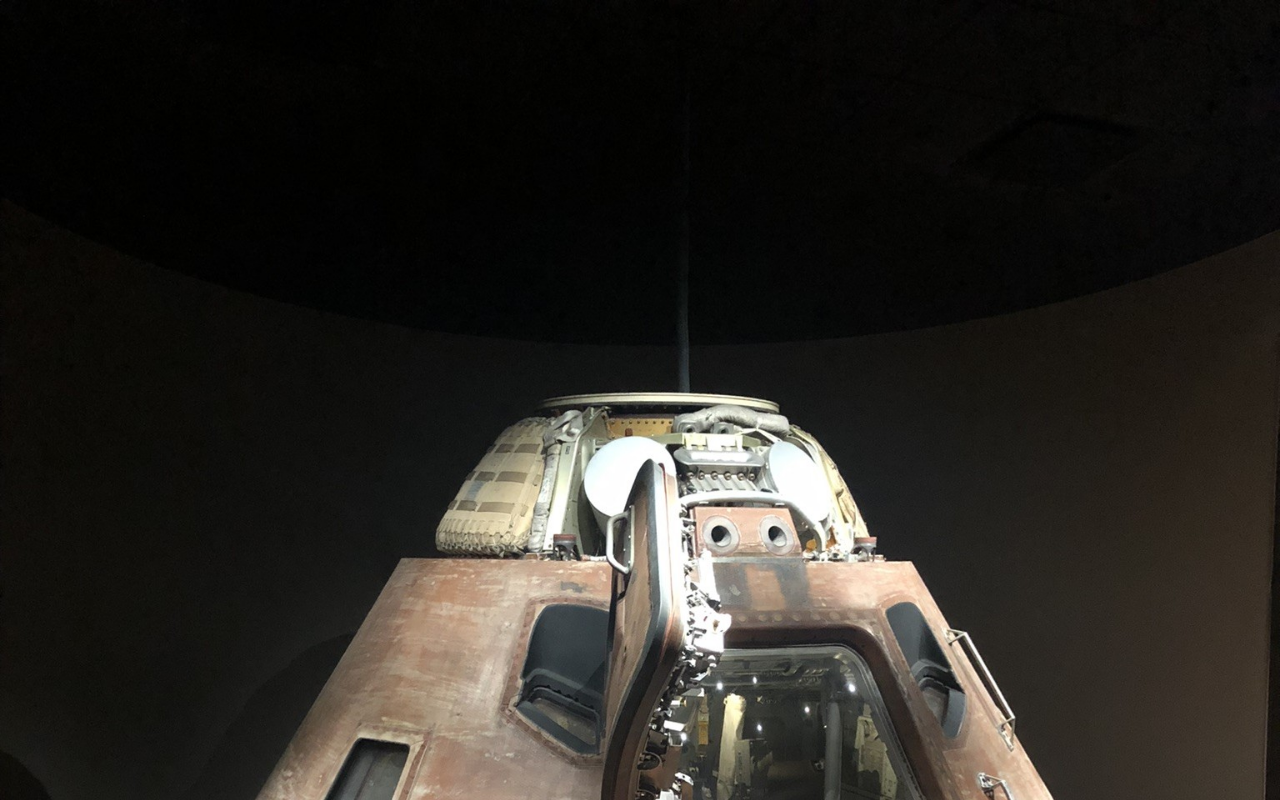
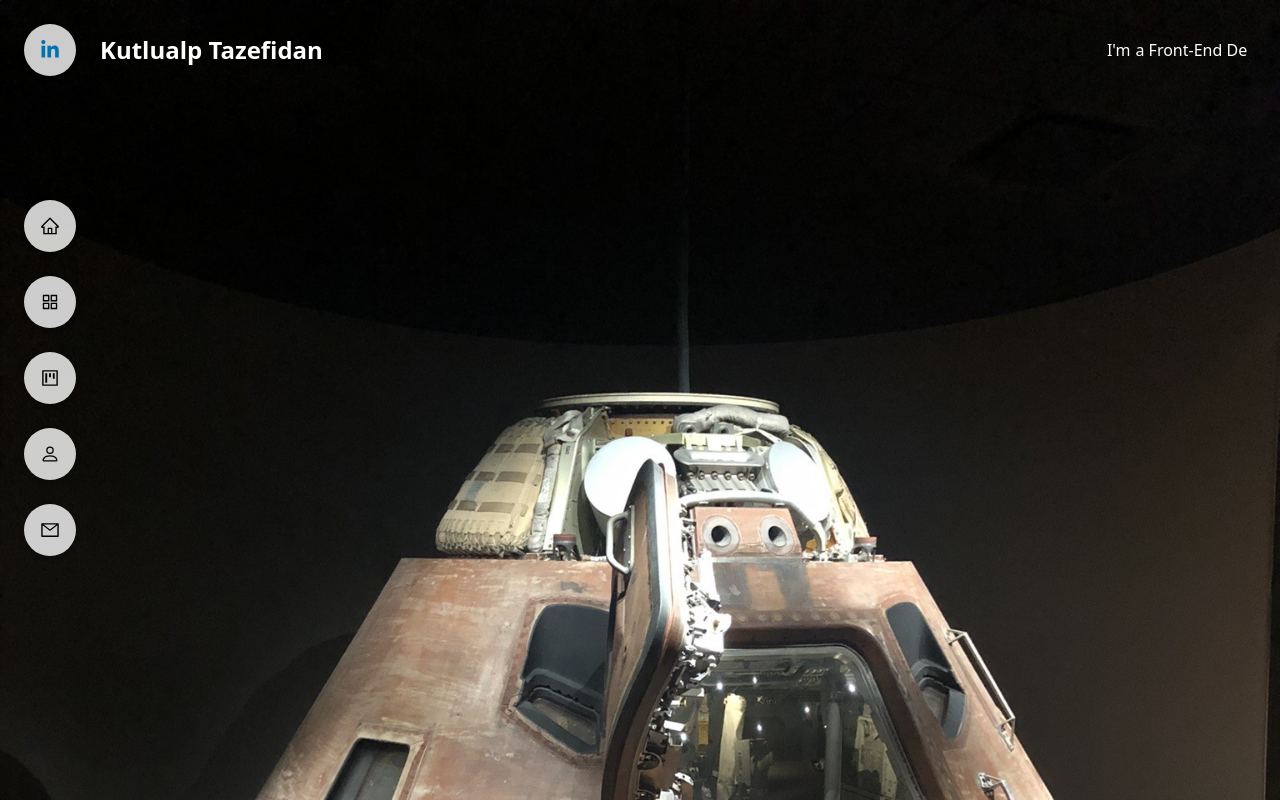
Before and after one commit to KutlualpTazefidan/portfolio-react-vite-tailwind-typescript, a React (Vite) app: page / in a window 1280 px wide. Shown: the top 800 px of the page. Built offline with nearby package versions, Linux system fonts and the light colour scheme.

Commit message:
Remove Tailwind from Top and Sidebar

```diff
--- /dev/null
+++ b/src/components/Background.module.css
@@ -0,0 +1,17 @@
+.backgroundImage {
+    position:fixed;
+    width: 100%;
+    height: 100%;
+    object-fit: cover;
+    object-position: top;
+    overflow-y: scroll;
+    z-index:-1;
+    top:0;
+    left:0;
+  }
+
+.backgroundContainer {
+    width:100%;
+    /* height:100vh; */
+    overflow-y: scroll;
+}
--- a/src/components/Background.tsx
+++ b/src/components/Background.tsx
@@ -1,9 +1,16 @@
 import React from 'react'
+import styles from './Background.module.css';
 
 const Background = () => {
   return (
-    <img className='fixed w-full h-screen object-cover object-top' src="/images/apollo14capsule.jpg" alt="Apollo 14 Capsule - Captured during a trip in Orlando" />
-  )
+    <div className={styles.backgroundContainer}>
+      <img
+        className={styles.backgroundImage} // Use the CSS Module class
+        src="/images/apollo14capsule.jpg"
+        alt="Apollo 14 Capsule - Captured during a trip in Orlando"
+      />
+    </div>
+        )
 }
 
 export default Background
--- /dev/null
+++ b/src/components/SideNavbar.module.css
@@ -0,0 +1,81 @@
+.menuIcon {
+    display: none;
+    position: absolute;
+    top: 1.5rem;
+    right: 1.5rem;
+    z-index: 99;
+}
+
+.navbarVisibility {
+    display: block;
+    position: fixed;
+    width: 100%;
+    height: 100%;
+    background: rgba(255, 255, 255, 0.9);
+    display: flex;
+    flex-direction: column;
+    justify-content: center;
+    align-items: center;
+    z-index: 2;
+}
+
+.navLink {
+    width: 75%;
+    display: flex;
+    justify-content: center;
+    align-items: center;
+    border-radius: 50%;
+    box-shadow: 0 2px 5px rgba(0, 0, 0, 0.2);
+    margin: 2px;
+    padding: 16px;
+    cursor: pointer;
+    transition: transform 0.2s ease-in;
+}
+
+.navLink:hover {
+    transform: scale(1.1);
+  }
+
+/* Styles for the icon and text within the links */
+.linkIcon {
+    font-size: 20px;
+}
+
+.linkText {
+    margin-left: 8px;
+}
+
+/* Styles for the fixed navigation links container */
+.fixedLinksContainer {
+    display:block;
+    position: fixed;
+    left: 1.5rem;
+    top: 25%;
+    z-index: 1;
+}
+
+/* Styles for the individual links in the fixed container */
+.fixedLink {
+    display: flex;
+    flex-direction: column;
+    border-radius: 50%;
+    box-shadow: 0 2px 5px rgba(0, 0, 0, 0.2);
+    margin-bottom: 1.5rem;
+    /* margin-right: 4px; */
+    /* margin-left: 7px; */
+    padding: 16px;
+    cursor: pointer;
+    backdrop-filter: blur(10px);
+    background-color: rgba(255, 255, 255, 0.8);
+    transition: transform 0.2s ease-in;
+}
+
+.fixedLink:hover {
+    transform: scale(1.05);
+}
+
+@media (max-width: 576px) {
+    .fixedLinksContainer {
+        display: none;
+    }
+  }
--- a/src/components/SideNavbar.tsx
+++ b/src/components/SideNavbar.tsx
@@ -1,36 +1,42 @@
 import React,{useState} from 'react'
 import {AiOutlineMenu,AiOutlineHome,AiOutlineProject, AiOutlineMail,AiOutlineAppstore} from 'react-icons/ai'
 import {BsPerson} from 'react-icons/bs'
+import styles from './SideNavbar.module.css'; // Import the CSS Module
 
 export const SideNavbar = () => {
   const [navbarVisibility,setNavbarVisibility] = useState(false)
+
   const handleNavbarVisibility = () => {
     setNavbarVisibility(!navbarVisibility);
   }
   return (
     <div>
-      <AiOutlineMenu onClick={handleNavbarVisibility} className='absolute top-4 right-4 z-[99] md:hidden'/>
+      {/* <div className={`${responsive.showItem} ${styles.menuIcon}`}>
+        <div className={styles.fixedLink}>
+          <AiOutlineMenu onClick={handleNavbarVisibility}/>
+        </div>
+      </div> */}
       {
         navbarVisibility? (
-          <div className='fixed w-full h-screen bg-white/90 flex flex-col justify-center items-center z-2'>
-            <a href='#main' className='w-[75%] flex justify-center items-center rounded-full shadow-lg bg-gray-100 shadow-gray-400 m-2 p-4 cursor-pointer hover:scale-110 ease-in duration-200'>
-              <AiOutlineHome size={20} />
-              <span  className='pl-4'>Home</span>
+          <div className={styles.navbarVisibility}>
+            <a href='#main' className={styles.navLink}>
+              <AiOutlineHome size={20} className={styles.linkIcon}/>
+              <span  className={styles.linkText}>Home</span>
             </a>
-            <a href='#work' className='w-[75%] flex justify-center items-center rounded-full shadow-lg bg-gray-100 shadow-gray-400 m-2 p-4 cursor-pointer hover:scale-110 ease-in duration-200'>
-              <AiOutlineAppstore size={20} color={'white'}/>
+            <a href='#work' className={styles.navLink}>
+              <AiOutlineAppstore size={20} className={styles.linkIcon}/>
               <span  className='pl-4'>Work</span>
             </a>
-            <a href='#projects' className='w-[75%] flex justify-center items-center rounded-full shadow-lg bg-gray-100 shadow-gray-400 m-2 p-4 cursor-pointer hover:scale-110 ease-in duration-200'>
-              <AiOutlineProject size={20} />
+            <a href='#projects' className={styles.navLink}>
+              <AiOutlineProject size={20} className={styles.linkIcon} />
               <span  className='pl-4'>Projects</span>
             </a>
-            <a href='#main' className='w-[75%] flex justify-center items-center rounded-full shadow-lg bg-gray-100 shadow-gray-400 m-2 p-4 cursor-pointer hover:scale-110 ease-in duration-200'>
-              <BsPerson size={20} />
+            <a href='#main' className={styles.navLink}>
+              <BsPerson size={20} className={styles.linkIcon}/>
               <span  className='pl-4'>Resume</span>
             </a>
-            <a href='#contact' className='w-[75%] flex justify-center items-center rounded-full shadow-lg bg-gray-100 shadow-gray-400 m-2 p-4 cursor-pointer hover:scale-110 ease-in duration-200'>
-              <AiOutlineMail size={20} />
+            <a href='#contact' className={styles.navLink}>
+              <AiOutlineMail size={20} className={styles.linkIcon}/>
               <span  className='pl-4'>Contact</span>
             </a>
           </div>
@@ -38,24 +44,22 @@ export const SideNavbar = () => {
           ''
         )
       }
-        <div className='fixed left-0 md:block hidden top-[25%] z-[1]'>
-          <div className='flex flex-col'>
-            <a href='#main' className='rounded-full shadow-lg bg-black shadow-gray-400 mb-2 mr-4 ml-7 p-4 cursor-pointer backdrop-filter backdrop-blur-lg bg-opacity-80 hover:scale-105 ease in duration-200 hover:bg-opacity-100'>
-              <AiOutlineHome size={20}  color={'white'} />
+        <div className={styles.fixedLinksContainer}>
+            <a href='#main' className={styles.fixedLink}>
+              <AiOutlineHome size={20}  color={'black'} className={styles.linkIcon} />
             </a>
-            <a href='#work' className='rounded-full shadow-lg bg-black shadow-gray-400 mb-2 mr-4 ml-7 p-4 cursor-pointer backdrop-filter backdrop-blur-lg bg-opacity-80 hover:scale-105 ease in duration-200 hover:bg-opacity-100'>
-              <AiOutlineAppstore size={20} color={'white'}/>
+            <a href='#work' className={styles.fixedLink}>
+              <AiOutlineAppstore size={20} color={'black'} className={styles.linkIcon}/>
             </a>
-            <a href='#projects' className='rounded-full shadow-lg bg-black shadow-gray-400 mb-2 mr-4 ml-7 p-4 cursor-pointer backdrop-filter backdrop-blur-lg bg-opacity-80 hover:scale-105 ease in duration-200 hover:bg-opacity-100'>
-              <AiOutlineProject size={20} color={'white'} />
+            <a href='#projects' className={styles.fixedLink}>
+              <AiOutlineProject size={20} color={'black'} className={styles.linkIcon} />
             </a>
-            <a href='#main' className='rounded-full shadow-lg bg-black shadow-gray-400 mb-2 mr-4 ml-7 p-4 cursor-pointer backdrop-filter backdrop-blur-lg bg-opacity-80 hover:scale-105 ease in duration-200 hover:bg-opacity-100'>
-              <BsPerson size={20} color={'white'} />
+            <a href='#main' className={styles.fixedLink}>
+              <BsPerson size={20} color={'black'} className={styles.linkIcon} />
             </a>
-            <a href='#contact' className='rounded-full shadow-lg bg-black shadow-gray-400 mb-2 mr-4 ml-7 p-4 cursor-pointer backdrop-filter backdrop-blur-lg bg-opacity-80 hover:scale-105 ease in duration-200 hover:bg-opacity-100'>
-              <AiOutlineMail size={20} color={'white'} />
+            <a href='#contact' className={styles.fixedLink}>
+              <AiOutlineMail size={20} color={'black'} className={styles.linkIcon} />
             </a>
-          </div>
       </div>
     </div>
   )
--- a/src/components/Timeline.tsx
+++ b/src/components/Timeline.tsx
@@ -1,9 +1,13 @@
 import React from 'react'
 import TimelineItem from './TimelineItem'
+import data from './dataForTimeline.json';
+
 
 const Timeline = () => {
   return (
-    <div>Timeline</div>
+    <div id='timeline' className='max-w-[1040px] m-auto md:pl-20 p-4 py-16'>
+      <h1>Timeline</h1>
+    </div>
   )
 }
 
--- /dev/null
+++ b/src/components/Topbar.module.css
@@ -0,0 +1,98 @@
+/* Topbar.module.css */
+
+.topbar {
+    position: fixed;
+    width: 100%;
+    display: flex;
+    flex-direction: row;
+    justify-content: space-between;
+    align-items: center;
+    top: 0;
+    /* background-color: #fff; */
+    padding: 1.5rem;
+    z-index: 1;
+  }
+.buttonNameContainer {
+  display:flex;
+  justify-content: center;
+  align-items: center;
+}
+
+.link {
+    display: flex;
+    margin-bottom: 0;
+    /* margin-right: rem; */
+    text-decoration: none;
+    font-weight: bold;
+    flex-direction: column;
+    border-radius: 50%;
+    box-shadow: 0 2px 5px rgba(0, 0, 0, 0.2);
+    padding: 1rem;
+    cursor: pointer;
+    backdrop-filter: blur(10px);
+    background-color: rgba(255, 255, 255, 0.8);
+    transition: transform 0.2s ease-in;
+  }
+
+.link:hover {
+    transform: scale(1.05);
+  }
+
+.title {
+    /* display:block; */
+    font-size: 1.5rem;
+    font-weight: 600;
+    color: #000;
+    color: #fff;
+    margin-left:1.5rem;
+  }
+
+.titleSmallScreen {
+    display:none;
+    font-size: 1.5rem;
+    font-weight: 600;
+    color: #fff;
+    /* color: #000; */
+  }
+
+.title span {
+    margin-left: 1rem;
+    display: inline-block;
+  }
+
+.description {
+    font-size: 1rem;
+    font-weight: normal;
+    color: #fff;
+    /* color: #000; */
+
+  }
+
+.menuIcon {
+    display: none;
+    top: 1.5rem;
+    right: 1.5rem;
+    z-index: 99;
+}
+
+@media (max-width: 576px) {
+    .fixedLinksContainer {
+        display: none;
+    }
+    .title{
+        display: none;
+    }
+    .titleSmallScreen{
+      font-size: 1.3rem;
+      display: block;
+    }
+    .description{
+      display: none;
+    }
+    .menuIcon{
+      display:block;
+    }
+  }
+
+
+  /* Add more styles as needed */
--- /dev/null
+++ b/src/components/Topbar.tsx
@@ -0,0 +1,54 @@
+import React,{useState} from 'react'
+import {FaLinkedinIn} from 'react-icons/fa'
+import {AiOutlineMenu,AiOutlineHome,AiOutlineProject, AiOutlineMail,AiOutlineAppstore} from 'react-icons/ai'
+import  {TypeAnimation} from 'react-type-animation'
+import styles from './Topbar.module.css'; // Import the CSS Module
+import sidebarStyles from './SideNavbar.module.css'
+
+const Topbar = () => {
+  const [navbarVisibility,setNavbarVisibility] = useState(false)
+
+  const handleNavbarVisibility = () => {
+    setNavbarVisibility(!navbarVisibility);
+  }
+  return (
+        <div className={styles.topbar}>
+            <div className={styles.buttonNameContainer}>
+                <div className={styles.link}>
+                <a href='https://www.linkedin.com/in/kutlualp-tazefidan/'>
+                            <FaLinkedinIn className='cursor-pointer' size={20} color={'#0072b1'}/>
+                </a>
+                </div>
+                <h2 className={styles.title}>Kutlualp Tazefidan</h2>
+            </div>
+            <h2 className={styles.titleSmallScreen}>Kutlualp Tazefidan</h2>
+            <h2 className={styles.description}>I'm
+                <TypeAnimation
+                    sequence={[
+                        // Same substring at the start will only be typed out once, initially
+                        "a Front-End Developer",
+                        4000, // wait 1s before replacing "Mice" with "Hamsters"
+                        'a Data Scientist',
+                        4000,
+                        'a Machine Learning Enthusiast',
+                        4000,
+                        'an Aeronautical Engineer',
+                        4000,
+                    ]}
+                    wrapper="span"
+                    speed={50}
+                    cursor={true}
+                    style={{ fontSize: '1em', paddingLeft:'5px', display: 'inline-block' }}
+                    repeat={Infinity}
+                    />
+            </h2>
+            <div className={styles.menuIcon}>
+                <div className={`${sidebarStyles.fixedLink} ${styles.link}`}>
+                    <AiOutlineMenu onClick={handleNavbarVisibility}/>
+                </div>
+            </div>
+    </div>
+  )
+}
+
+export default Topbar
```
Also changed, not shown: src/components/Main.tsx (+4 -32 lines).
